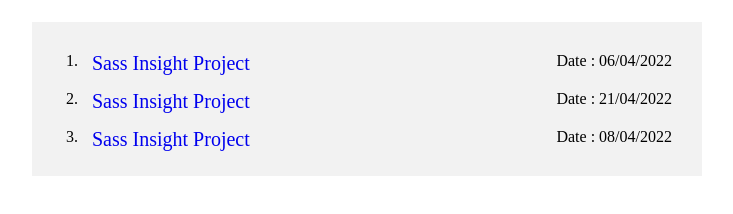
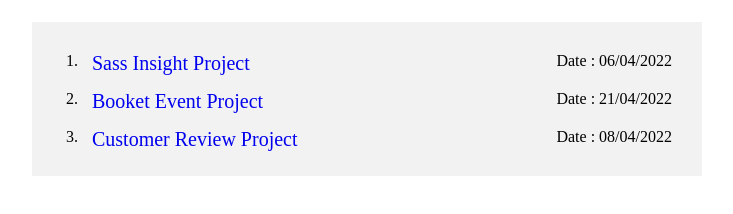
Before and after one commit to prajaktak137/sass_all_assignments, a plain HTML site: page index.html in a window 1280 px wide. Shown: the part 78-292 px from the top of the page, without its empty margins (273-1006 px from the left). Drawn offline with Linux system fonts and the light colour scheme.

Commit message:
modified content in index.html

```diff
--- a/index.html
+++ b/index.html
@@ -45,9 +45,9 @@
     <ul>
         <li><a href="./demo3-sass-project/index.html">Sass Insight Project</a> <span class="date">Date :
                 06/04/2022</span></li>
-        <li><a href="./booket-events-project/index.html">Sass Insight Project</a> <span class="date">Date :
+        <li><a href="./booket-events-project/index.html">Booket Event Project</a> <span class="date">Date :
                 21/04/2022</span></li>
-        <li><a href="./customer-review-project/index.html">Sass Insight Project</a> <span class="date">Date :
+        <li><a href="./customer-review-project/index.html">Customer Review Project</a> <span class="date">Date :
                 08/04/2022</span></li>
     </ul>
 </body>
```
